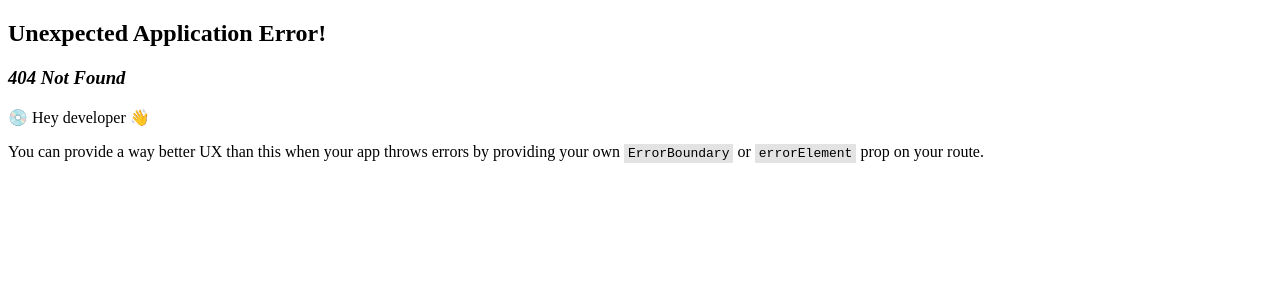
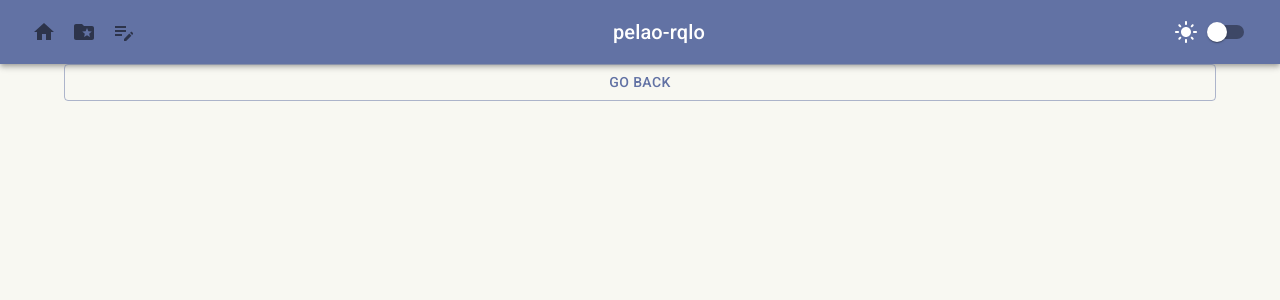
Before and after one commit to v4rgas/HairlessLifting, a React (Vite) app: page /split/1 in a window 1280 px wide. Before the commit this address had no page. Shown: the top 300 px of the page. Built offline with nearby package versions, Linux system fonts and the light colour scheme.

Commit message:
feat: Add lazy loading for YouTube video button in PlayVideoButton component

```diff
--- a/src/Navbar.jsx
+++ b/src/Navbar.jsx
@@ -4,6 +4,7 @@ import DarkModeIcon from '@mui/icons-material/DarkMode';
 import HomeIcon from '@mui/icons-material/Home';
 import LightModeIcon from '@mui/icons-material/LightMode';
 import FolderSpecialIcon from '@mui/icons-material/FolderSpecial';
+import EditNoteIcon from '@mui/icons-material/EditNote';
 import { darkModeAtom } from "./utils/atoms";
 import { useAtom } from "jotai";
 import { useNavigate } from "react-router-dom";
@@ -24,6 +25,10 @@ export default function Navbar() {
                     <FolderSpecialIcon />
                 </IconButton>
 
+                <IconButton onClick={() => navigate("/tracker")}>
+                    <EditNoteIcon />
+                </IconButton>
+
 
                 <Typography variant="h6" sx={{ mx: 'auto' }} noWrap>pelao-rqlo</Typography>
                 {darkMode ? <DarkModeIcon /> : <LightModeIcon />}
--- /dev/null
+++ b/src/PlayVideoButton.jsx
@@ -0,0 +1,10 @@
+import { IconButton } from "@mui/material"
+import YouTubeIcon from '@mui/icons-material/YouTube';
+
+
+
+export default function PlayVideoButton({ videoUrl }) {
+    return <IconButton href={videoUrl} target="_blank" size='small'>
+                <YouTubeIcon />
+            </IconButton>
+}
--- a/src/SavedSplits/SavedSplits.jsx
+++ b/src/SavedSplits/SavedSplits.jsx
@@ -18,7 +18,7 @@ export default function SavedSplits(){
                 <Typography variant="h3">
                     Saved splits
                 </Typography>
-                {splits.map((split)=><Button onClick={()=>navigate("/tracker/"+split.id)} variant="contained">{split.splitName}</Button>) }
+                {Object.values(splits).map((split)=><Button onClick={()=>navigate("/split/"+split.id)} variant="contained">{split.splitName}</Button>) }
             </Stack>
         </Container>
 
--- a/src/SplitCreator/WorkoutSelectionTable/ExcerSelector.jsx
+++ b/src/SplitCreator/WorkoutSelectionTable/ExcerSelector.jsx
@@ -3,6 +3,8 @@ import { useEffect, useState } from 'react';
 
 import YouTubeIcon from '@mui/icons-material/YouTube';
 import useBackendApi from '../../utils/useBackendApi';
+import PlayVideoButton from '../../PlayVideoButton';
+
 
 export default function ExcerSelector({ handleChange, muscleId, defaultExcer }) {
     const [excercise, setExcercise] = useState({});
@@ -41,9 +43,7 @@ export default function ExcerSelector({ handleChange, muscleId, defaultExcer })
                 </Select>
 
             </FormControl >
-            {excercise.link && <IconButton href={excercise.link} target="_blank" size='small'>
-                <YouTubeIcon />
-            </IconButton>}
+            {excercise.link && <PlayVideoButton videoUrl={excercise.link}  />}
 
         </Stack>
     )
--- a/src/SplitCreator/WorkoutSelectionTable/WorkoutSelectionTableRow.jsx
+++ b/src/SplitCreator/WorkoutSelectionTable/WorkoutSelectionTableRow.jsx
@@ -18,7 +18,7 @@ export default function WorkoutSelectionTableRow({ onSelectionChange, defaultMus
 
             <TableCell>
                 <ExcerSelector defaultExcer={defaultExcer} muscleId={currentSelectedMuscle.id} handleChange={(e) => {
-                    onSelectionChange({ muscle: currentSelectedMuscle, excer: e.target.value })
+                    onSelectionChange({ muscle: currentSelectedMuscle, excer: e.target.value})
                 }} />
             </TableCell>
         </TableRow>
--- a/src/SplitTracker/SplitTracker.jsx
+++ b/src/SplitTracker/SplitTracker.jsx
@@ -1,4 +1,4 @@
-import { Container } from "@mui/material";
+import { Container, TableContainer, Table, TableHead, TableRow, TableCell, Paper, Typography, Divider, TableBody  } from "@mui/material";
 import { useParams } from "react-router-dom";
 import useStorage from "../utils/useStorage";
 import GoBackButton from "../GoBackButton";
@@ -7,11 +7,17 @@ export default function SplitTracker() {
     const { splitId } = useParams();
 
     const { getSplits } = useStorage();
-    const split = getSplits().find(s => s.id == splitId);
+    const split = getSplits()[splitId];
+
+
+
+
 
     return (
         <Container>
             <pre>{JSON.stringify(split, null, 2)}</pre>
+
+
             <GoBackButton/>
         </Container>
     );
--- /dev/null
+++ b/src/SplitViewer.jsx/SplitVIewer.jsx
@@ -0,0 +1,21 @@
+import { Container, TableContainer, Table, TableHead, TableRow, TableCell, Paper, Typography, Divider, TableBody, Stack  } from "@mui/material";
+import { useParams } from "react-router-dom";
+import useStorage from "../utils/useStorage";
+import GoBackButton from "../GoBackButton";
+import WorkoutDayViewer from "./WorkoutDayViewer";
+
+export default function SplitViewer() {
+    const { splitId } = useParams();
+
+    const { getSplits } = useStorage();
+    const split = getSplits()[splitId];
+
+    return (
+        <Container>
+            <Stack spacing={6}>
+                {split?.workoutDays?.map((workoutDay, index) => <WorkoutDayViewer key={index} workoutDay={workoutDay} />)}
+                <GoBackButton/>
+            </Stack>
+        </Container>
+    );
+}
--- /dev/null
+++ b/src/SplitViewer.jsx/WorkoutDayViewer.jsx
@@ -0,0 +1,29 @@
+import { Container, TableContainer, Table, TableHead, TableRow, TableCell, Paper, Typography, Divider, TableBody  } from "@mui/material";
+import WorkoutDayViewerRow from "./WorkoutDayViewerRow";
+
+export default function WorkoutDayViewer({workoutDay}){
+    console.log(workoutDay)
+    return (
+    <TableContainer component={Paper} elevation={5}>
+    <Typography variant='h5' sx={{ p: 1, textAlign: "center" }}>{workoutDay?.id} </Typography>
+    <Divider />
+    <Table style={{ tableLayout: 'fixed' }}>
+            <TableHead>
+                <TableRow>
+                    <TableCell>
+                        <Typography variant="h6">Muscle</Typography>
+                    </TableCell>
+
+                    <TableCell>
+                        <Typography variant="h6">Excercise</Typography>
+                    </TableCell>
+                </TableRow>
+            </TableHead>
+
+            <TableBody>
+                {workoutDay?.workouts.map((workout, index) => <WorkoutDayViewerRow key={index} workout={workout} />)}
+            </TableBody>
+        </Table>
+</TableContainer>
+)
+}
--- /dev/null
+++ b/src/SplitViewer.jsx/WorkoutDayViewerRow.jsx
@@ -0,0 +1,15 @@
+import { Container, TableContainer, Table, TableHead, TableRow, TableCell, Paper, Typography, Divider, TableBody  } from "@mui/material";
+import PlayVideoButton from "../PlayVideoButton";
+
+export default function WorkoutDayViewerRow({ workout }) {
+    return (
+        <TableRow>
+            <TableCell>
+                {workout.muscle.name}
+            </TableCell>
+            <TableCell>
+                {workout.excer.name} <PlayVideoButton videoUrl={workout.excer.link} />
+            </TableCell>
+        </TableRow>
+    )
+}
--- a/src/main.jsx
+++ b/src/main.jsx
@@ -15,6 +15,7 @@ import ReactDOM from 'react-dom/client'
 import SplitCreator from './SplitCreator/SplitCreator.jsx';
 import SavedSplits from './SavedSplits/SavedSplits.jsx';
 import SplitTracker from './SplitTracker/SplitTracker.jsx';
+import SplitViewer from './SplitViewer.jsx/SplitVIewer.jsx';
 
 const router = createBrowserRouter([
   {
@@ -34,6 +35,10 @@ const router = createBrowserRouter([
         element: <SavedSplits/>
       },
       {
+        path: "/split/:splitId",
+        element: <SplitViewer/>
+      },
+      {
         path: "/tracker/:splitId",
         element: <SplitTracker/>
       },
--- a/src/utils/atoms.jsx
+++ b/src/utils/atoms.jsx
@@ -2,4 +2,5 @@ import { atom } from "jotai";
 import { atomWithStorage } from 'jotai/utils'
 
 export const darkModeAtom = atomWithStorage("darkMode", window.matchMedia('(prefers-color-scheme: dark)').matches)
-export const splitsAtom = atomWithStorage("splits", [])
+export const splitsAtom = atomWithStorage("splits", {})
+export const activeTrainingPrograms = atomWithStorage("activeTrainingPrograms", {})
--- a/src/utils/useStorage.jsx
+++ b/src/utils/useStorage.jsx
@@ -5,10 +5,11 @@ export default function useStorage(){
     const [splits, setSplits] = useAtom(splitsAtom)
     return {
         saveSplit: (split) => {
-            setSplits([...splits, split])
+            setSplits({...splits, [split.id]: split})
         },
         getSplits: () => {
             return splits
         },
+
     }
 }
```
